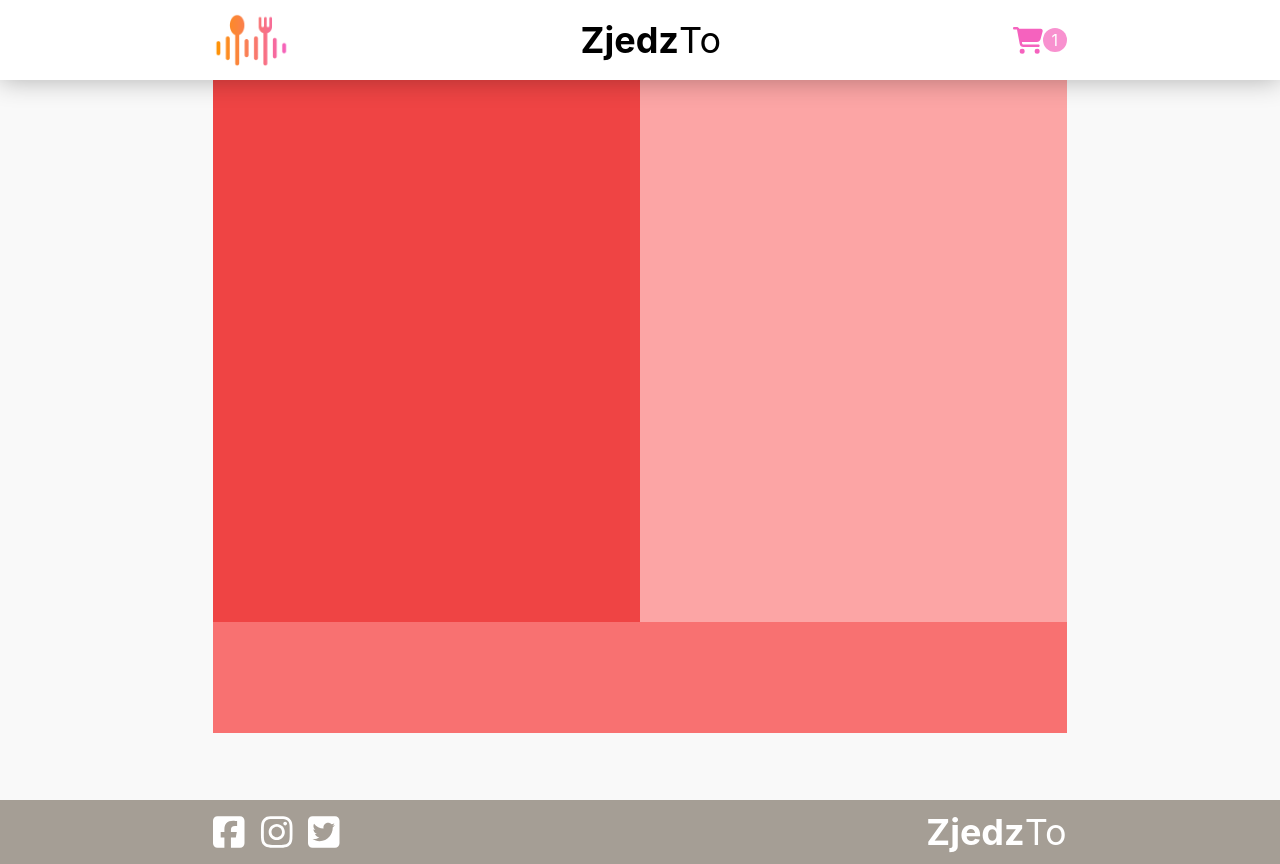
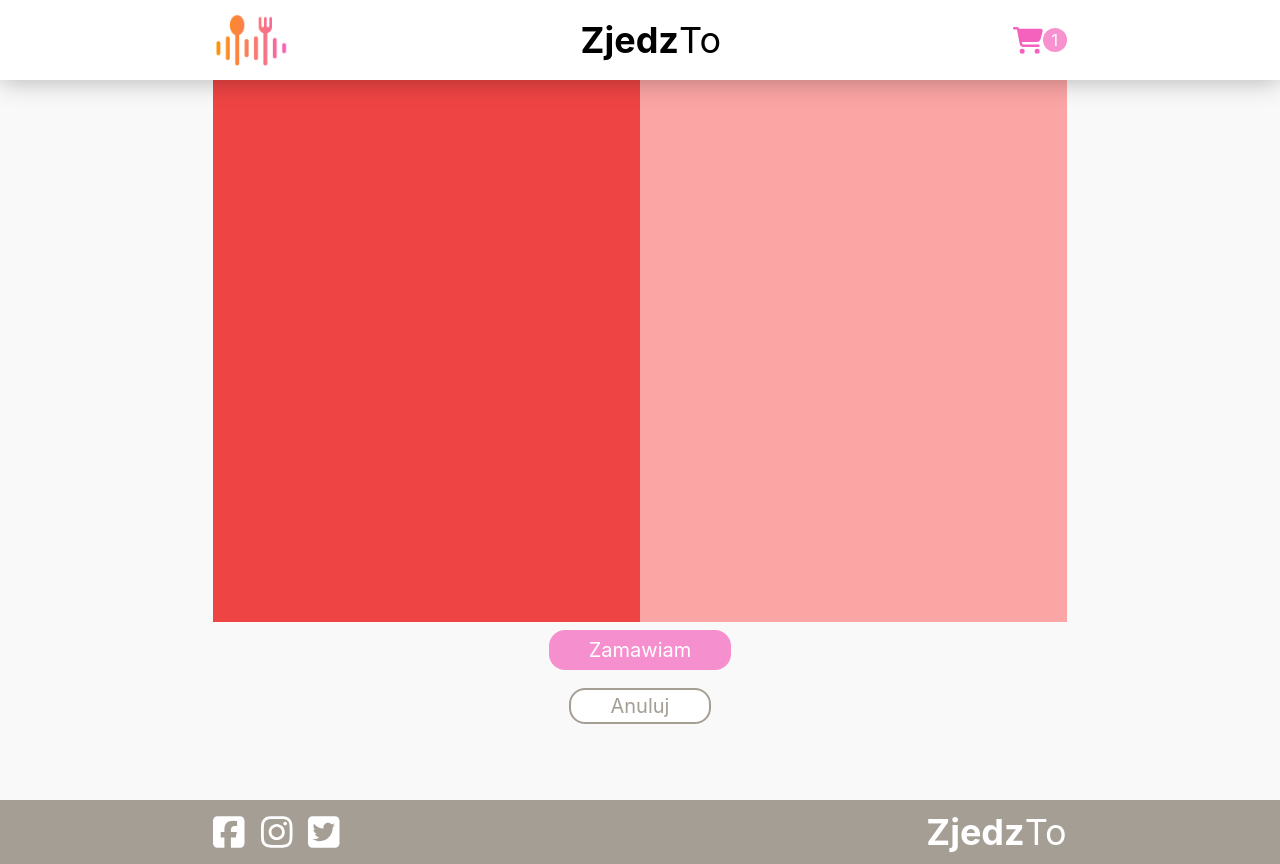
Before and after one commit to TomaszSack/zjedzto, a React (Create React App) app: page /order in a window 1280 px wide. Built offline with nearby package versions, Linux system fonts and the light colour scheme.

Commit message:
changed Button component, created order buttons

```diff
--- a/src/components/Button.tsx
+++ b/src/components/Button.tsx
@@ -1,16 +1,26 @@
 type Props = {
-  href?:string,
-  pink?:boolean,
-  children: React.ReactNode,
+  href?: string;
+  className?: string;
+  pink?: boolean;
+  cancel?: boolean;
+  children: React.ReactNode;
 };
 
-const Button: React.FC<Props> = ({ href, pink, children }) => (
+const Button: React.FC<Props> = ({
+  className,
+  href,
+  pink,
+  cancel,
+  children,
+}) => (
   <a
     href={href}
     className={
       pink
-        ? "bg-secondary-pink text-white text-xl py-1 px-10 rounded-2xl"
-        : "bg-secondary-orange py-2 px-10 text-white text-3xl rounded-2xl"
+        ? `bg-secondary-pink py-1 px-10 text-white text-xl rounded-2xl ${className}`
+        : cancel
+        ? "bg-white text-primary-gray border-2 border-primary-gray text-xl py-1 px-10 rounded-2xl"
+        : `bg-secondary-orange py-2 px-10 text-white text-3xl rounded-2xl ${className}`
     }
   >
     {children}
--- a/src/pages/OrderPage.tsx
+++ b/src/pages/OrderPage.tsx
@@ -1,3 +1,4 @@
+import Button from "components/Button";
 import ContentContainer from "layout/ContentContainer";
 import PageWrapper from "layout/PageWrapper";
 
@@ -9,7 +10,14 @@ const OrderPage = () => {
           <div className="flex flex-wrap h-5/6 w-full">
             <div className="h-5/6 w-1/2 bg-red-500"></div>
             <div className="h-5/6 w-1/2 bg-red-300"></div>
-            <div className="h-1/6 w-full bg-red-400"></div>
+            <div className="flex flex-col justify-around items-center h-1/6 w-full">
+              <div>
+                <Button href="/summary" pink className="text-3xl py-2">Zamawiam</Button>
+              </div>
+              <div>
+                <Button cancel>Anuluj</Button>
+              </div>
+            </div>
           </div>
         </ContentContainer>
       </div>
```
